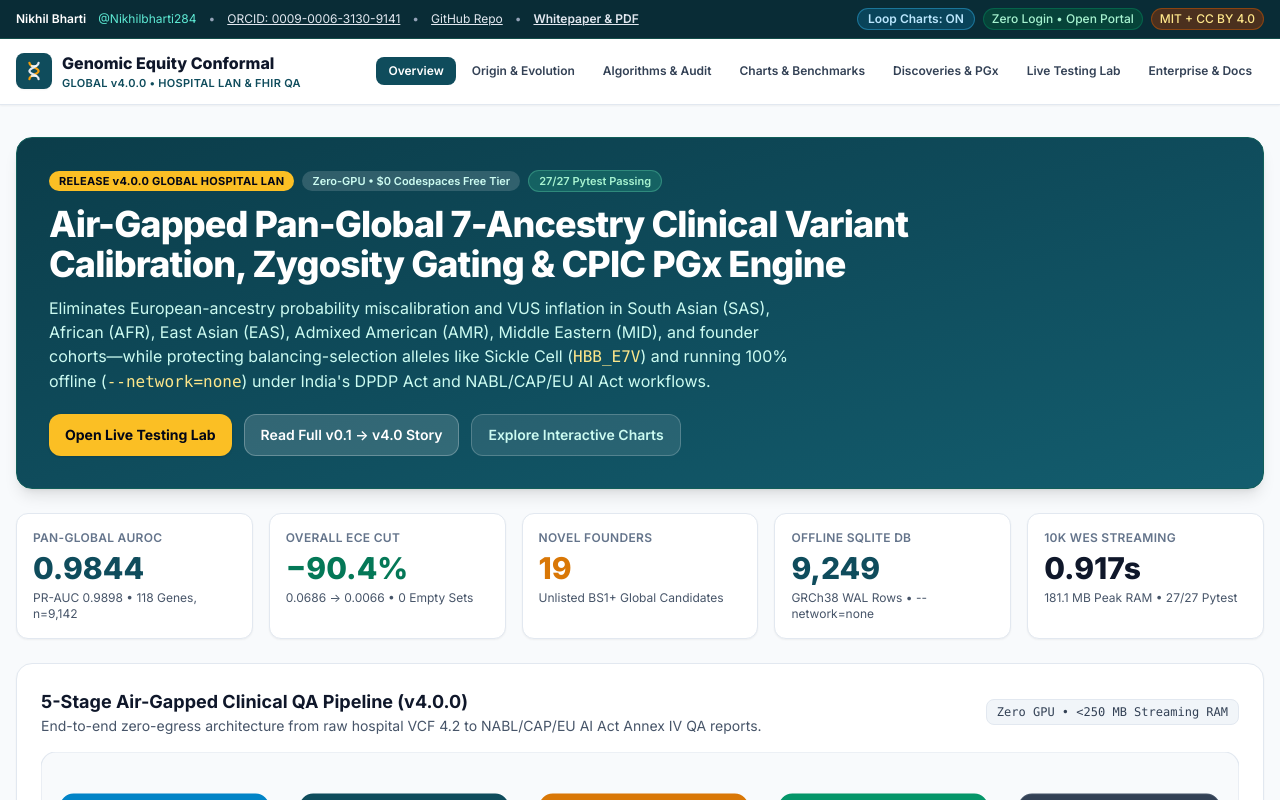
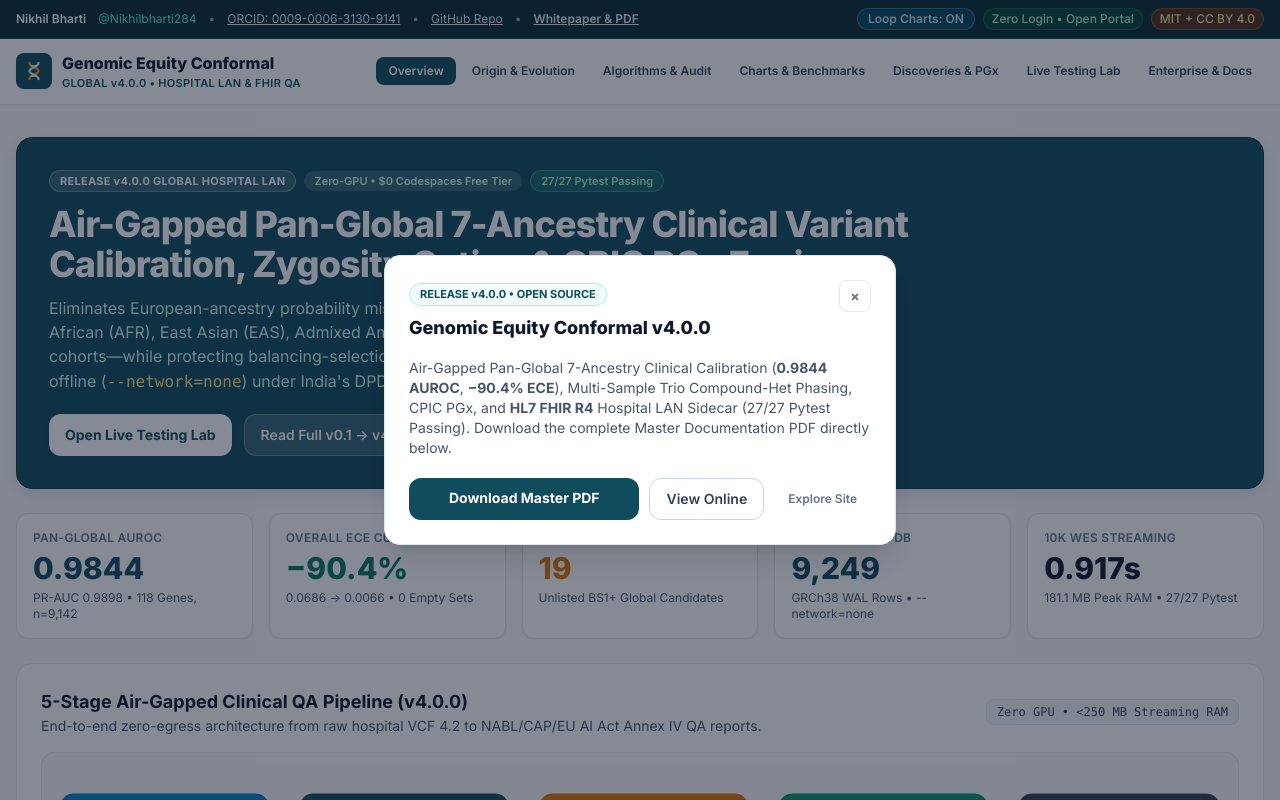
Before and after one commit to Nikhilbharti284/genomic-equity-conformal, a plain HTML site: page docs/index.html in a window 1280 px wide. Shown: the top 800 px of the page. Drawn offline with nearby package versions, Linux system fonts and the light colour scheme.

Commit message:
feat(ui): simplify calm theme, add v4.0.0 PDF spotlight modal & Google Drive direct download

```diff
--- a/docs/index.html
+++ b/docs/index.html
@@ -10,7 +10,8 @@
   <link rel="preconnect" href="https://fonts.gstatic.com" crossorigin />
   <link href="https://fonts.googleapis.com/css2?family=Inter:wght@400;500;600;700;800&family=JetBrains+Mono:wght@400;500;600&display=swap" rel="stylesheet" />
   <style>
-    body { font-family: 'Inter', system-ui, -apple-system, sans-serif; background: #f8fafc; color: #0f172a; }
+    body { font-family: 'Inter', system-ui, -apple-system, sans-serif; background: #f9fafb; color: #0f172a; }
+    .hero-calm { background: #0f4c5c !important; border-color: #0b3d4a !important; box-shadow: 0 4px 16px rgba(15,76,92,0.12) !important; }
     code, pre, .font-mono { font-family: 'JetBrains Mono', ui-monospace, monospace; }
     .tab-panel { display: none; }
     .tab-panel.active { display: block; animation: fadeIn 0.2s ease-out; }
@@ -86,18 +87,19 @@
 
   <main class="max-w-7xl mx-auto px-4 py-6 sm:py-8 space-y-6">
     <section id="tab-overview" class="tab-panel active space-y-6">
-      <div class="rounded-2xl bg-gradient-to-br from-[#0b3d4a] via-[#0f4c5c] to-[#135d6e] text-white p-6 sm:p-8 shadow-lg border border-teal-800">
+      <div class="rounded-2xl hero-calm bg-[#0f4c5c] text-white p-6 sm:p-8 border border-teal-900">
         <div class="flex flex-wrap items-center gap-2 mb-3">
-          <span class="px-2.5 py-0.5 rounded-full text-[11px] font-bold bg-amber-400 text-slate-950 tracking-wide">RELEASE v4.0.0 GLOBAL HOSPITAL LAN</span>
+          <span class="px-2.5 py-0.5 rounded-full text-[11px] font-bold bg-white/15 text-white border border-white/25 tracking-wide">RELEASE v4.0.0 GLOBAL HOSPITAL LAN</span>
           <span class="px-2.5 py-0.5 rounded-full text-[11px] font-semibold bg-white/15 text-teal-100">Zero-GPU • $0 Codespaces Free Tier</span>
           <span class="px-2.5 py-0.5 rounded-full text-[11px] font-semibold bg-emerald-400/20 text-emerald-200 border border-emerald-300/30">27/27 Pytest Passing</span>
         </div>
         <h1 class="text-2xl sm:text-4xl font-extrabold tracking-tight leading-tight max-w-4xl">Air-Gapped Pan-Global 7-Ancestry Clinical Variant Calibration, Zygosity Gating &amp; CPIC PGx Engine</h1>
         <p class="mt-3 text-sm sm:text-base text-teal-100 max-w-3xl leading-relaxed">Eliminates European-ancestry probability miscalibration and VUS inflation in South Asian (SAS), African (AFR), East Asian (EAS), Admixed American (AMR), Middle Eastern (MID), and founder cohorts—while protecting balancing-selection alleles like Sickle Cell (<code class="text-amber-200">HBB_E7V</code>) and running 100% offline (<code class="text-amber-200">--network=none</code>) under India's DPDP Act and NABL/CAP/EU AI Act workflows.</p>
         <div class="mt-5 flex flex-wrap gap-3">
-          <button type="button" class="cta-nav px-4 py-2.5 rounded-xl bg-amber-400 hover:bg-amber-300 text-slate-950 font-bold text-xs sm:text-sm shadow transition" data-target="lab">Open Live Testing Lab</button>
+          <button type="button" class="cta-nav px-4 py-2.5 rounded-xl bg-white hover:bg-slate-100 text-[#0f4c5c] font-bold text-xs sm:text-sm shadow transition" data-target="lab">Open Live Testing Lab</button>
           <button type="button" class="cta-nav px-4 py-2.5 rounded-xl bg-white/15 hover:bg-white/25 text-white font-semibold text-xs sm:text-sm border border-white/25 transition" data-target="evolution">Read Full v0.1 → v4.0 Story</button>
-          <button type="button" class="cta-nav px-4 py-2.5 rounded-xl bg-white/10 hover:bg-white/20 text-teal-100 font-semibold text-xs sm:text-sm border border-white/20 transition" data-target="benchmarks">Explore Interactive Charts</button>
+          <button type="button" class="cta-nav px-4 py-2.5 rounded-xl bg-white/10 hover:bg-white/20 text-teal-100 font-semibold text-xs sm:text-sm border border-white/20 transition" data-target="benchmarks">Explore Charts</button>
+          <a href="https://drive.google.com/uc?export=download&id=1TgHAbGBn9J-GvAjiEjy1O_c9HRo4789o" target="_blank" rel="noopener noreferrer" class="px-4 py-2.5 rounded-xl bg-emerald-600 hover:bg-emerald-500 text-white font-bold text-xs sm:text-sm shadow-sm transition">Download Master PDF</a>
         </div>
       </div>
 
@@ -362,5 +364,37 @@ docker run --network=none -p 8080:8080 genomic-equity:3.0.0</pre>
   <script src="js/portal-v3-data-2.js"></script>
   <script src="js/portal-v3-charts.js"></script>
   <script src="js/portal-v3-app.js"></script>
+
+  <!-- Product & Documentation Spotlight Modal (Opens on Homepage Load) -->
+  <div id="gecDocModal" class="fixed inset-0 z-50 flex items-center justify-center bg-slate-900/50 backdrop-blur-xs p-4">
+    <div class="bg-white max-w-lg w-full rounded-2xl border border-slate-200 shadow-xl p-6 space-y-4">
+      <div class="flex items-start justify-between gap-3">
+        <div>
+          <span class="inline-block px-2.5 py-0.5 rounded-full text-[11px] font-bold bg-teal-50 text-[#0f4c5c] border border-teal-200">RELEASE v4.0.0 &bull; OPEN SOURCE</span>
+          <h2 class="text-lg font-extrabold text-slate-900 mt-2">Genomic Equity Conformal v4.0.0</h2>
+        </div>
+        <button type="button" id="closeDocModalBtn" class="w-8 h-8 rounded-lg border border-slate-200 text-slate-500 hover:bg-slate-100 font-bold text-sm" aria-label="Close">&times;</button>
+      </div>
+      <p class="text-xs sm:text-sm text-slate-600 leading-relaxed">
+        Air-Gapped Pan-Global 7-Ancestry Clinical Calibration (<strong>0.9844 AUROC</strong>, <strong>&minus;90.4% ECE</strong>), Multi-Sample Trio Compound-Het Phasing, CPIC PGx, and <strong>HL7 FHIR R4</strong> Hospital LAN Sidecar (27/27 Pytest Passing). Download the complete Master Documentation PDF directly below.
+      </p>
+      <div class="flex flex-wrap gap-2.5 pt-1">
+        <a href="https://drive.google.com/uc?export=download&id=1TgHAbGBn9J-GvAjiEjy1O_c9HRo4789o" target="_blank" rel="noopener noreferrer" class="flex-1 text-center px-4 py-2.5 rounded-xl bg-[#0f4c5c] hover:bg-[#0b3d4a] text-white font-bold text-xs sm:text-sm transition">Download Master PDF</a>
+        <a href="https://drive.google.com/file/d/1TgHAbGBn9J-GvAjiEjy1O_c9HRo4789o/view?usp=drivesdk" target="_blank" rel="noopener noreferrer" class="px-4 py-2.5 rounded-xl border border-slate-300 hover:bg-slate-100 text-slate-700 font-semibold text-xs sm:text-sm transition">View Online</a>
+        <button type="button" id="dismissDocModalBtn" class="px-3.5 py-2.5 rounded-xl text-slate-500 hover:text-slate-800 font-semibold text-xs">Explore Site</button>
+      </div>
+    </div>
+  </div>
+  <script>
+    (function(){
+      var m=document.getElementById('gecDocModal');
+      function hide(){ if(m) m.style.display='none'; }
+      var b1=document.getElementById('closeDocModalBtn'), b2=document.getElementById('dismissDocModalBtn');
+      if(b1) b1.addEventListener('click', hide);
+      if(b2) b2.addEventListener('click', hide);
+      if(m) m.addEventListener('click', function(e){ if(e.target===m) hide(); });
+    })();
+  </script>
+
 </body>
 </html>
```
